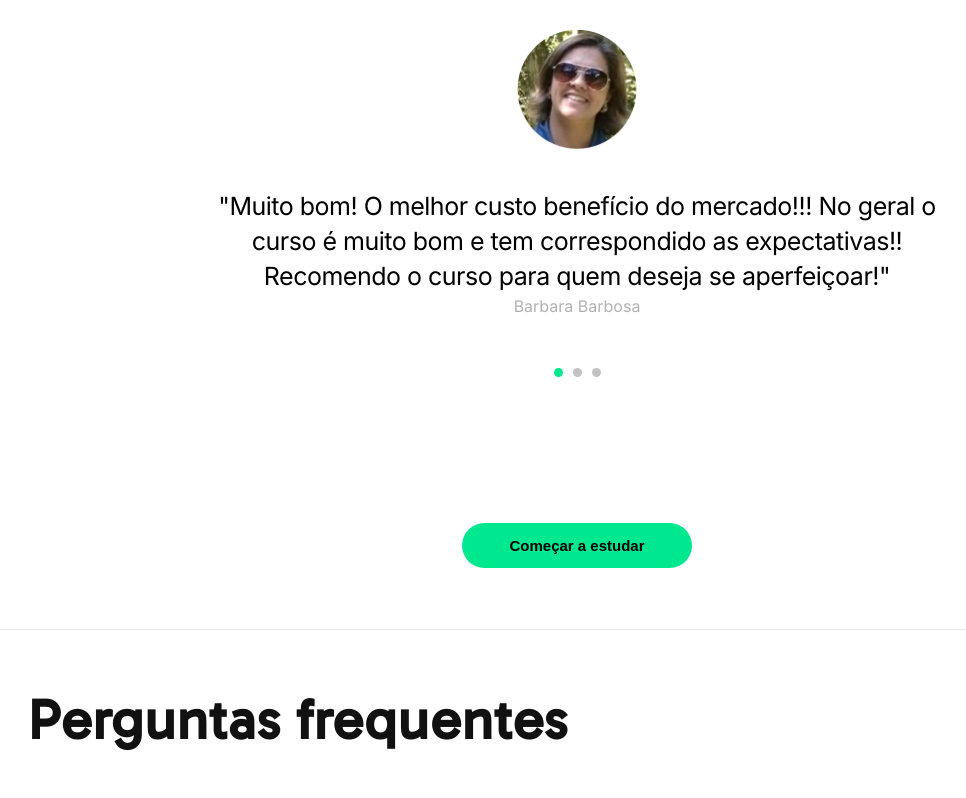
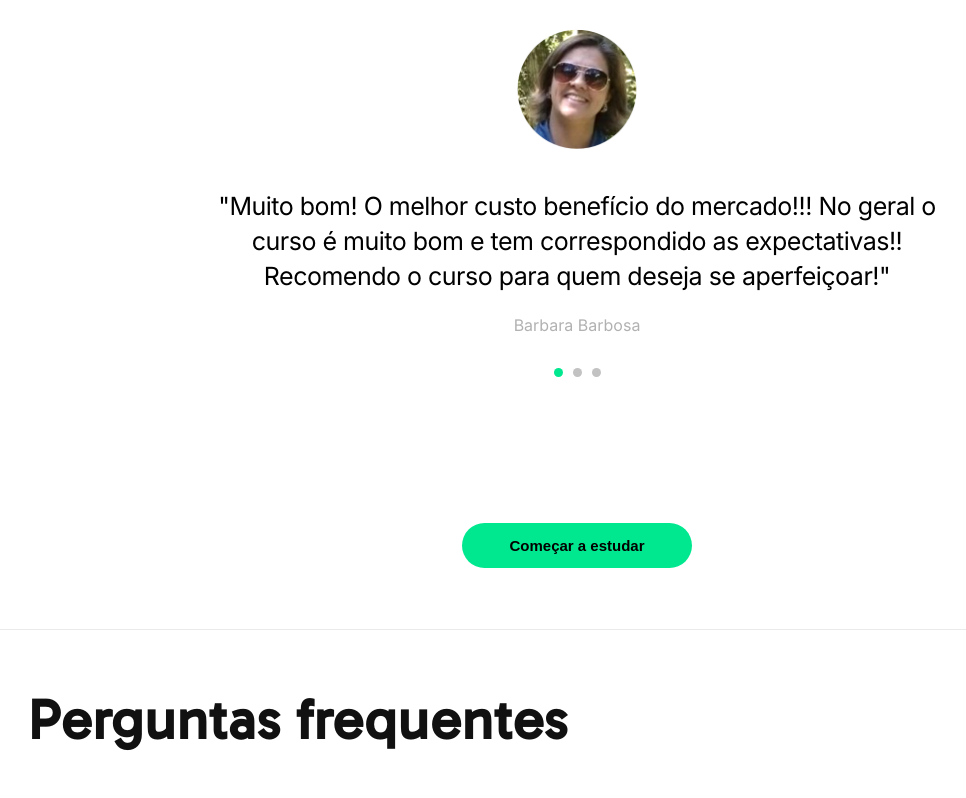
Before and after one commit to NetoEduardo/hackathon-desco-wc, a React (Create React App) app in the folder project/: page / in a window 1280 px wide. Shown: the part 3221-4019 px from the top of the page, without its empty margins (63-1029 px from the left). Built offline with nearby package versions, Linux system fonts and the light colour scheme.

Commit message:
fixing social proof for apresentation

```diff
--- a/project/src/components/social-proof/index.scss
+++ b/project/src/components/social-proof/index.scss
@@ -82,7 +82,7 @@
 
       span {
         position: absolute;
-        top: 56%;
+        top: 60%;
         font-family: 'InterUI', sans-serif;
         color: #b1b1b1;
       }
```
